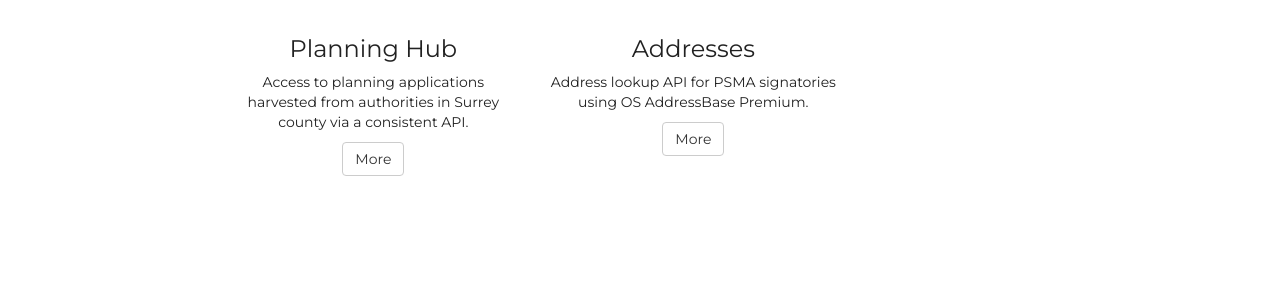
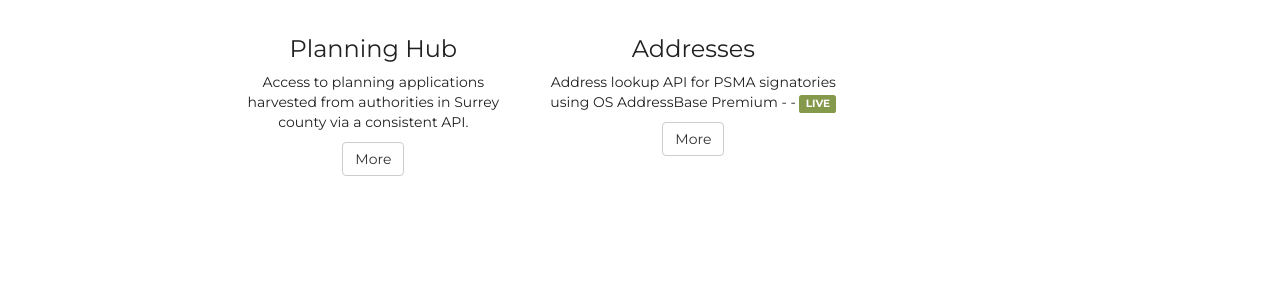
Before and after one commit to surreydigitalservices/surreydigitalservices.github.io, a Jekyll site: the page built from index.html, in a window 1280 px wide and 900 px high, scrolled down 951 px. Shown: the part 187-472 px from the top of the window. Built offline with Jekyll 4.4.1, drawn with Linux system fonts in a browser that asks for light colours; nearby versions of some CDN libraries; comment, search, counter and statistics services are not loaded.

Commit message:
Update index.html

```diff
--- a/index.html
+++ b/index.html
@@ -33,7 +33,7 @@ title: Welcome to Surrey Digital Services
                                 <span class="fa fa-search fa-5x"></span>
                             </div>
                             <h3>Addresses</h3>
-                            <p>Address lookup API for PSMA signatories using OS AddressBase Premium.</p>
+                            <p>Address lookup API for PSMA signatories using OS AddressBase Premium - - <span class="label label-live">LIVE</span></p>
                             <p><a href="/sds-addresses/" class="btn btn-default">More</a></p>
                         </div>
                         <div class="col-md-2">
```
